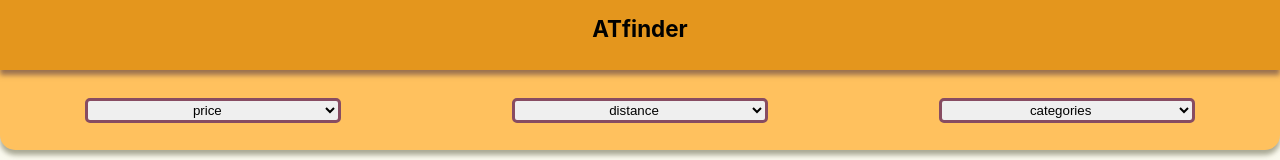
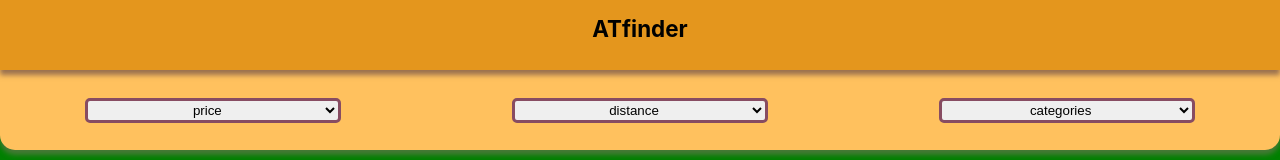
Before and after one commit to oarzani/acfinder, a React (Create React App) app: page / in a window 1280 px wide. Shown: the top 160 px of the page. Built offline with nearby package versions, Linux system fonts and the light colour scheme.

Commit message:
added Styled-Components

```diff
--- a/package.json
+++ b/package.json
@@ -5,7 +5,8 @@
   "dependencies": {
     "react": "^16.9.0",
     "react-dom": "^16.9.0",
-    "react-scripts": "3.1.1"
+    "react-scripts": "3.1.1",
+    "styled-components": "^4.3.2"
   },
   "scripts": {
     "start": "PORT=3333 react-scripts start",
--- a/src/App.css
+++ b/src/App.css
@@ -1,92 +1,3 @@
-/* *,
-*:after,
-*:before {
-  box-sizing: border-box;
-}
-
-.App {
-  height: 100vh;
-  width: 100vw;
-  display: flex;
-  flex-direction: column;
-  align-items: center;
-}
-.header {
-  background: #e4961d;
-  height: 60px;
-  width: 100%;
-  text-align: center;
-}
-.headline {
-  font: italic;
-  color: #ffffff;
-}
-.main {
-  display: flex;
-  flex-grow: 1;
-  flex-direction: column;
-  width: 100%;
-}
-
-.filterList {
-  display: flex;
-  flex-direction: row;
-  align-items: center;
-  justify-content: space-around;
-  background-color: #ffc15e;
-  width: 100%;
-  height: 80px;
-}
-
-.filter {
-  width: 25%;
-  height: 25px;
-  background: white;
-  color: black;
-}
-.restaurantList {
-  display: flex;
-  flex-wrap: wrap;
-
-  background-color: #ffffff;
-  align-items: center;
-  overflow: auto;
-  width: 100%;
-  padding: 15px;
-  justify-content: center;
-}
-
-.restaurant {
-  background: #f7b05b;
-  height: 200px;
-  width: 350px;
-  /* width: 300px; */
-/* margin: 5px;
-  padding: 10px;
-  display: flex;
-} */
-
-/* .innerRestaurant {
-  display: flex;
-  flex-wrap: wrap;
-  background: #e46c0a;
-}
-
-.pic {
-  height: 150px;
-  width: 150px;
-  align-items: center;
-  padding: 10px;
-}
-.phrase {
-  padding: center;
-  width: 250px;
-
-  /* min-width: 70vw; */
-/* padding: 10px;
-}
-.card__img */
-
 *,
 *:before,
 *:after {
@@ -100,93 +11,3 @@
 #874c62 -eggplant
 #faf9ee -yellow
 */
-
-body {
-  font-size: 14px;
-  background: #faf9ee;
-}
-
-.App {
-  width: 100vw;
-  height: 100vh;
-  display: flex;
-  flex-direction: column;
-  align-items: center;
-  justify-content: center;
-}
-
-.header {
-  z-index: 10;
-  flex-shrink: 0;
-  height: 70px;
-  width: 100%;
-  background: #e4961d;
-  text-align: center;
-  box-shadow: 0 5px 5px rgba(87, 59, 69, 0.6);
-}
-
-h1 {
-  font-size: 1.6em;
-}
-
-.main {
-  flex-grow: 1;
-  width: 100%;
-  display: flex;
-  flex-direction: column;
-  align-items: center;
-  overflow: auto;
-  padding-bottom: 25px;
-}
-
-.list__filter {
-  height: 80px;
-  width: 100%;
-  flex-shrink: 0;
-  display: flex;
-  align-items: center;
-  justify-content: space-around;
-  background: #ffc15e;
-  border-bottom-left-radius: 15px;
-  border-bottom-right-radius: 15px;
-  box-shadow: 0 5px 5px rgba(117, 117, 90, 0.6);
-}
-
-.filter {
-  width: 20%;
-  height: 25px;
-  border: solid #874c62 3px;
-  border-radius: 5px;
-  text-align: center;
-}
-
-.filter:focus {
-  outline: none;
-}
-
-.list__restaurant {
-  flex-grow: 1;
-  width: 100%;
-  display: flex;
-  flex-direction: column;
-  align-items: center;
-  background: transparent;
-}
-
-.card {
-  width: 80%;
-  margin-top: 20px;
-  background: #f7b05b;
-  padding: 15px;
-  border-radius: 15px;
-  box-shadow: 0 5px 10px rgba(128, 128, 128, 0.5);
-}
-
-.card__img {
-  height: 100px;
-}
-
-.card__category {
-  margin-right: 4px;
-  font-weight: bold;
-}
--- a/src/App.js
+++ b/src/App.js
@@ -2,7 +2,41 @@ import React from "react";
 import "./App.css";
 import FilterList from "./components/FiltersList";
 import RestaurantList from "./components/RestaurantList";
-import Header from "./components/Header";
+import Title from "./components/Header";
+import styled, { createGlobalStyle } from "styled-components";
+
+const GlobalStyle = createGlobalStyle`
+*,
+*:before,
+*:after {
+  box-sizing: border-box;
+}
+
+body {
+  font-size: 14px;
+  background: green;
+  /* background: #faf9ee; */
+}
+`;
+
+const Appdiv = styled.div`
+  width: 100vw;
+  height: 100vh;
+  display: flex;
+  flex-direction: column;
+  align-items: center;
+  justify-content: center;
+`;
+
+const Main = styled.main`
+  flex-grow: 1;
+  width: 100%;
+  display: flex;
+  flex-direction: column;
+  align-items: center;
+  overflow: auto;
+  padding-bottom: 25px;
+`;
 
 function App() {
   const [filters, setFilters] = React.useState("");
@@ -12,15 +46,17 @@ function App() {
     newFilters[name] = value; //Frage.
     setFilters(newFilters);
   }
-
   return (
-    <div className="App">
-      <Header />
-      <main className="main">
-        <FilterList onFilterChange={handleFilterChange} />
-        <RestaurantList selectedFilters={filters} />
-      </main>
-    </div>
+    <>
+      <GlobalStyle />
+      <Appdiv>
+        <Title />
+        <Main>
+          <FilterList onFilterChange={handleFilterChange} />
+          <RestaurantList selectedFilters={filters} />
+        </Main>
+      </Appdiv>
+    </>
   );
 }
 
--- a/src/components/Filter.js
+++ b/src/components/Filter.js
@@ -1,32 +1,20 @@
-// import React from "react";
+import React from "react";
+import styled from "styled-components";
 
-// function Filter(props) {
-//   const [filter, setFilter] = React.useState("");
-//   return (
-
-//       <select
-//         className="filter"
-//         value={filter}
-//         onChange={event => setFilter(event.target.value);}>
-//         <option>{props.filter.type}</option>
-//         {props.filter.options.map(singleElement => {
-//           return <option>{singleElement}</option>;
-//         })}
-//       </select>
-
-//   );
-// }
-
-// export default Filter;
-
-// {filters.map(filter => {
-//   return <Filter filter={filter} />;
-// })}
-import React from "react";
+const Filtercomponent = styled.select`
+  width: 20%;
+  height: 25px;
+  border: solid #874c62 3px;
+  border-radius: 5px;
+  text-align: center;
+  &:focus {
+    outline: none;
+  }
+`;
 
 function Filter({ filter, onChange }) {
   return (
-    <select
+    <Filtercomponent
       className="filter"
       onChange={event => {
         onChange(filter.name, event.target.value);
@@ -36,7 +24,7 @@ function Filter({ filter, onChange }) {
       {filter.options.map(option => {
         return <option key={option}>{option}</option>;
       })}
-    </select>
+    </Filtercomponent>
   );
 }
 
--- a/src/components/FiltersList.js
+++ b/src/components/FiltersList.js
@@ -1,16 +1,30 @@
 import React from "react";
 import Filter from "./Filter";
 import { filters } from "../api/filters";
+import styled from "styled-components";
+
+const ListFilter = styled.section`
+  height: 80px;
+  width: 100%;
+  flex-shrink: 0;
+  display: flex;
+  align-items: center;
+  justify-content: space-around;
+  background: #ffc15e;
+  border-bottom-left-radius: 15px;
+  border-bottom-right-radius: 15px;
+  box-shadow: 0 5px 5px rgba(117, 117, 90, 0.6);
+`;
 
 function FilterList({ onFilterChange }) {
   return (
-    <section className="list__filter">
+    <ListFilter>
       {filters.map(filter => {
         return (
           <Filter key={filter.name} filter={filter} onChange={onFilterChange} />
         );
       })}
-    </section>
+    </ListFilter>
   );
 }
 
--- a/src/components/Header.js
+++ b/src/components/Header.js
@@ -1,11 +1,26 @@
 import React from "react";
+import styled from "styled-components";
 
-function Header() {
+const Header = styled.header`
+  z-index: 10;
+  flex-shrink: 0;
+  height: 70px;
+  width: 100%;
+  background: #e4961d;
+  text-align: center;
+  box-shadow: 0 5px 5px rgba(87, 59, 69, 0.6);
+`;
+
+const Headline = styled.h1`
+  font-size: 1.6em;
+`;
+
+function Title() {
   return (
-    <div className="header">
-      <h1 className="headline">ATfinder</h1>
-    </div>
+    <Header>
+      <Headline className="headline">ATfinder</Headline>
+    </Header>
   );
 }
 
-export default Header;
+export default Title;
--- a/src/components/Restaurant.js
+++ b/src/components/Restaurant.js
@@ -1,32 +1,29 @@
-// import React from "react";
-// import Phrase from "./Text";
-// import Pic from "./Pic";
+import React from "react";
+import styled from "styled-components";
 
-// function Restaurant(props) {
-//   //props ist standartmäßig leer. Props ist ein Opject
-//   return (
-//     <article className="restaurant">
-//       <div className="innerRestaurant">
-//         {/* <Pic />
-//         <Phrase /> */}
-//         {props.restaurant.title}
-//       </div>
-//     </article>
-//   );
-// }
+const CardTitle = styled.div`
+  width: 80%;
+  margin-top: 20px;
+  background: #f7b05b;
+  padding: 15px;
+  border-radius: 15px;
+  box-shadow: 0 5px 10px rgba(128, 128, 128, 0.5);
+`;
 
-// export default Restaurant;
-import React from "react";
+const CardImage = styled.img`
+  height: 100px;
+`;
+
+const CardCategory = styled.span`
+  margin-right: 4px;
+  font-weight: bold;
+`;
 
 function Restaurant(props) {
   return (
-    <div className="card">
+    <CardTitle>
       {props.restaurant.title}
-      <img
-        src={props.restaurant.imgSrc}
-        className="card__img"
-        alt={props.restaurant.title}
-      />
+      <CardImage src={props.restaurant.imgSrc} alt={props.restaurant.title} />
       <p>{props.restaurant.description}</p>
       <p>
         Distance: {props.restaurant.distance} minutes
@@ -35,14 +32,10 @@ function Restaurant(props) {
         <br />
         Categories:
         {props.restaurant.categories.map(category => {
-          return (
-            <span className="card__category" key={category}>
-              {category}
-            </span>
-          );
+          return <CardCategory key={category}>{category}</CardCategory>;
         })}
       </p>
-    </div>
+    </CardTitle>
   );
 }
 
--- a/src/components/RestaurantList.js
+++ b/src/components/RestaurantList.js
@@ -1,6 +1,16 @@
 import React from "react";
 import Restaurant from "./Restaurant";
 import { restaurants } from "../api/restaurants";
+import styled from "styled-components";
+
+const ListRestaurant = styled.section`
+  flex-grow: 1;
+  width: 100%;
+  display: flex;
+  flex-direction: column;
+  align-items: center;
+  background: transparent;
+`;
 
 function RestaurantList({ selectedFilters }) {
   console.log(selectedFilters);
@@ -32,11 +42,11 @@ function RestaurantList({ selectedFilters }) {
     return y;
   });
   return (
-    <section class="list__restaurant">
+    <ListRestaurant>
       {filtereredRestraunts.map(restaurant => {
         return <Restaurant restaurant={restaurant} />;
       })}
-    </section>
+    </ListRestaurant>
   );
 }
 
```
Also changed, not shown: 1 other file (tests, documents, lock files or other folders).
